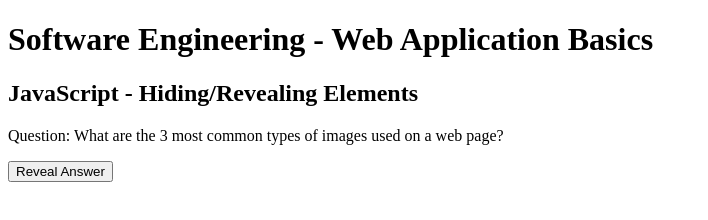
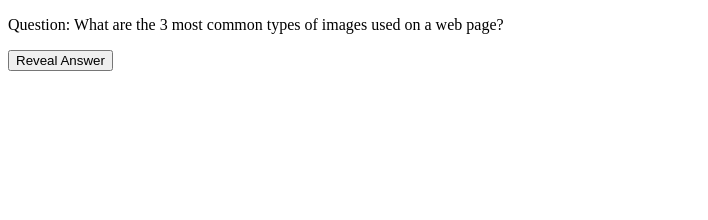
Before and after one commit to jamesking020773/Stage_6_SE_Preliminary_GUI, a plain HTML site: page js_manipulating_elements_challenge_starter.html in a window 1280 px wide. Shown: the whole page, without its empty margins (0-708 px from the left). Drawn offline with Linux system fonts and the light colour scheme.

Commit message:
Update js_manipulating_elements_challenge_starter.html

```diff
--- a/js_manipulating_elements_challenge_starter.html
+++ b/js_manipulating_elements_challenge_starter.html
@@ -1,16 +1,9 @@
 <!DOCTYPE html>
 <html>
 <head>
-	<title>Stage 6 Software Engineering</title>
-</head>
-<body>
-	<h1>Software Engineering - Web Application Basics</h1>
-    	<h2>JavaScript - Hiding/Revealing Elements</h2>
-    	<p id="questionText"></p>
-    	<p id="answerText"></p>
-    	<button id="answerButton" onclick="buttonClick()"></button>
+<title>Stage 6 Software Engineering</title>
 <script>
-    var clickCounter = 1;
+    	var clickCounter = 1;
 
     	window.onload = function(){
         	document.getElementById("questionText").innerText='Question: What are the 3 most common types of images used on a web page?';
@@ -32,5 +25,10 @@
             }
     	}
 </script>
+</head>
+<body>
+    	<p id="questionText"></p>
+    	<p id="answerText"></p>
+    	<button id="answerButton" onclick="buttonClick()"></button>
 </body>
 </html>
```
